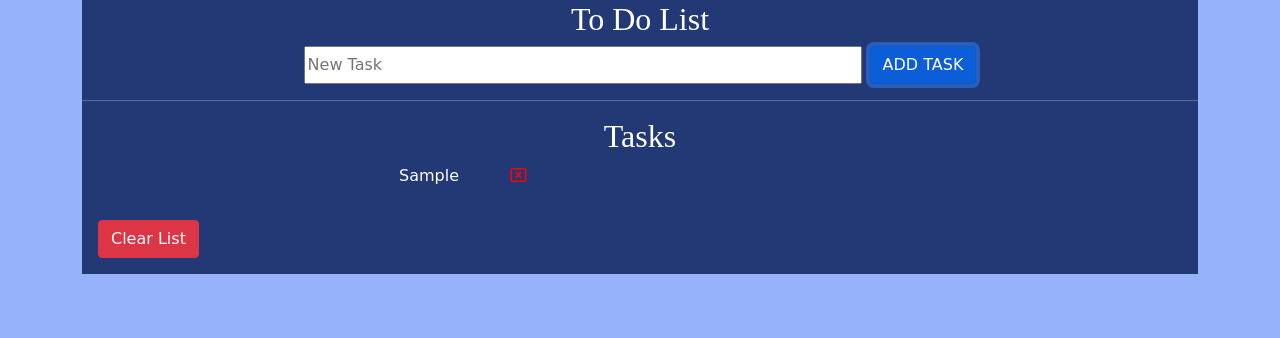
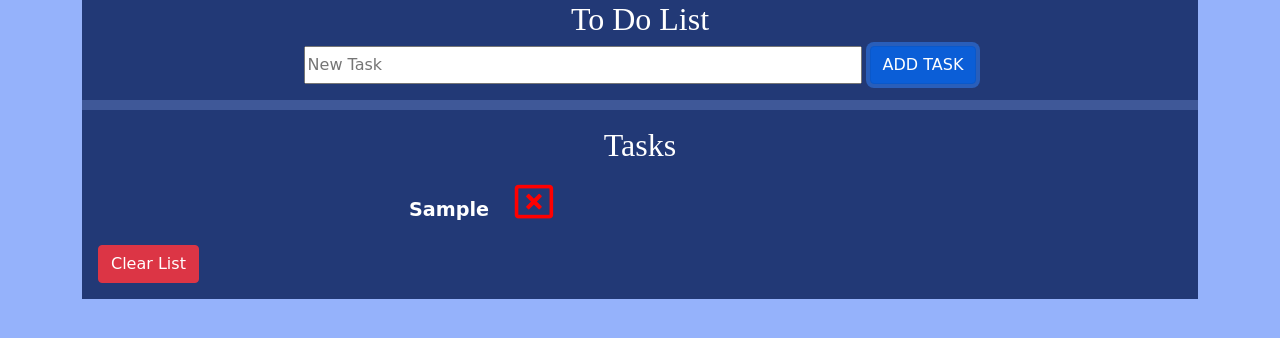
Before and after one commit to kimperria/To-Do-List-software, a plain HTML site: page index.html in a window 1280 px wide. Both pictures are taken after typing "Sample" into the empty fields and a click on the button "ADD TASK". Drawn offline with nearby package versions, Linux system fonts and the light colour scheme; a web font is replaced by a local one.

Commit message:
Modifies UI styles

```diff
--- a/index.html
+++ b/index.html
@@ -21,12 +21,12 @@
                 <input type="text" placeholder="New Task" id="new-task">
                 <button class="btn btn-primary ms-2" id="add">ADD TASK</button>
             </div>
-        <hr>
+        <hr id="divider">
         <h2 class="text-center">Tasks</h2>
         <div class="selected-tasks row">
             <div class="col-md-3" ></div>
             <div class="col-md-6">
-                <ul class="selected-item col" id="selected-task">
+                <ul class="selected-item" id="selected-task">
 
                 </ul>
             </div>
--- a/scripts.js
+++ b/scripts.js
@@ -4,7 +4,7 @@ $(function(){
         if (task.length == ''){
             alert("Task name required");
         }else{
-            $('.selected-item').append(`<li>${task}<i class="far remove fa-window-close"></i></li>`)
+            $('.selected-item').append(`<li>${task}<i class="far remove fa-window-close fa-2x"></i></li>`)
             $('.remove').click(function(){
                $(this).closest('li').remove();
             });
--- a/styles.css
+++ b/styles.css
@@ -11,15 +11,28 @@ h2{
     background-color: rgba(5, 28, 85, 0.8);
     color: white;
 }
+#divider{
+    height: 10px;
+    background-color: rgb(149, 178, 251);
+}
 #new-task{
     width: 50%;
 }
 .selected-item{
     list-style: none;
 }
+.selected-item li{
+    width: 50%;
+    height: 30px;
+    font-size: larger;
+    font-weight: 700;
+    margin: 10px;
+}
 .remove{
     color: red;
     margin-left: 10%;
+    width: auto;
+    height: 10px;
 }
 .clear{
     margin-left: 1rem;
```
